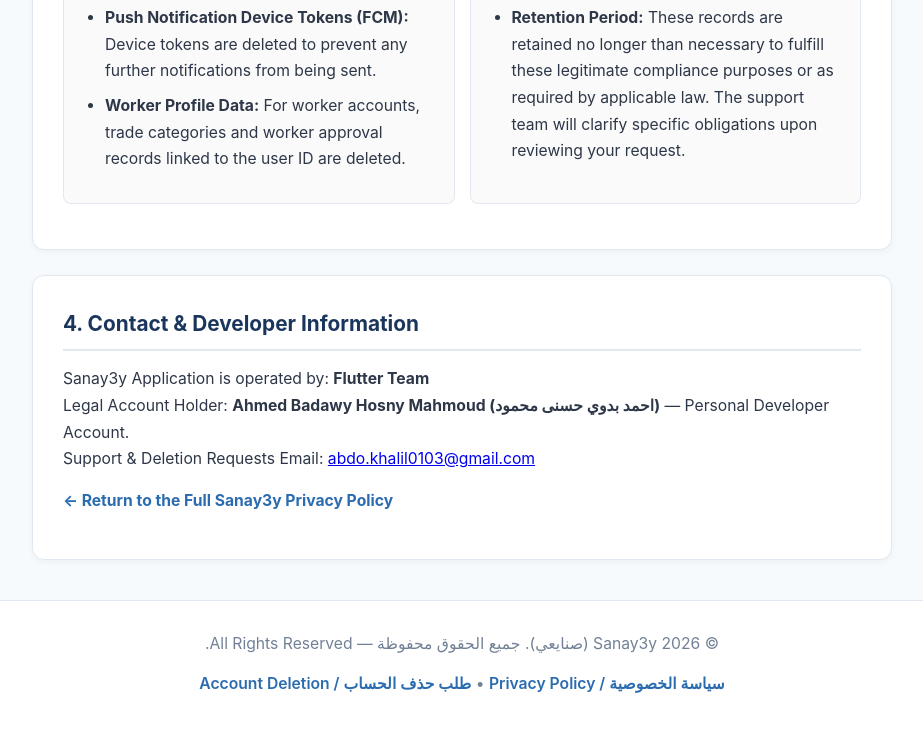
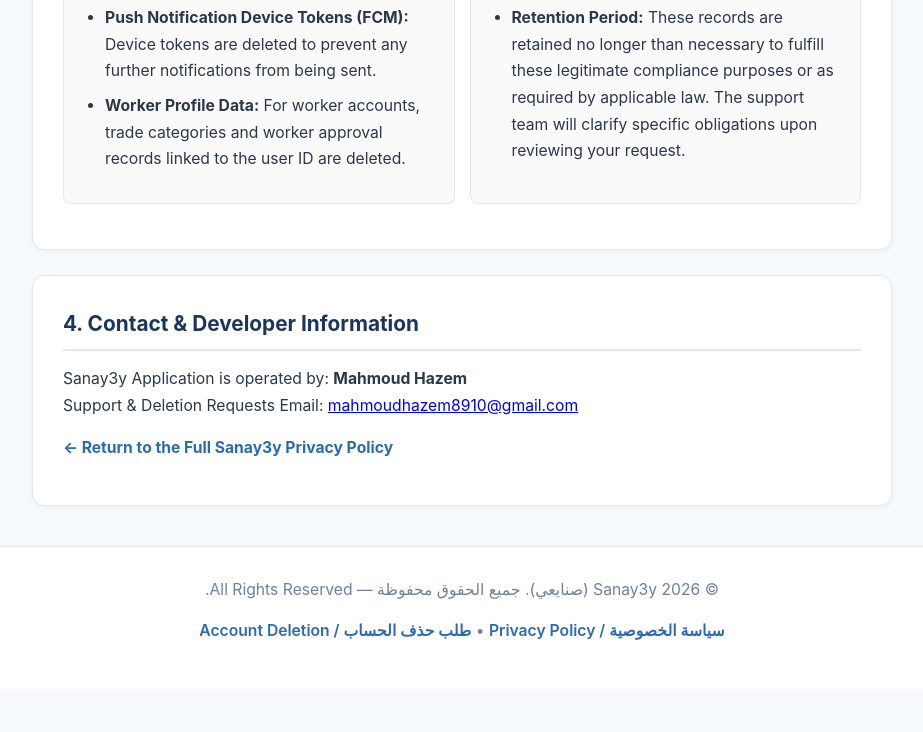
Before and after one commit to mahmoudhazem72/sanay3y-privacy-policy, a plain HTML site: page account-deletion.html in a window 1280 px wide. Shown: the part 4037-4769 px from the top of the page, without its empty margins (178-1101 px from the left). After the commit the page ends 4726 px from the top, so only its background shows below. Drawn offline with Linux system fonts and the light colour scheme.

Commit message:
Update developer information in account-deletion.html

```diff
--- a/account-deletion.html
+++ b/account-deletion.html
@@ -457,9 +457,9 @@
         <div class="card">
             <h2>4. Contact & Developer Information</h2>
             <p>
-                Sanay3y Application is operated by: <strong>Flutter Team</strong><br>
-                Legal Account Holder: <strong>Ahmed Badawy Hosny Mahmoud (احمد بدوي حسنى محمود)</strong> — Personal Developer Account.<br>
-                Support & Deletion Requests Email: <a href="mailto:abdo.khalil0103@gmail.com">abdo.khalil0103@gmail.com</a><br>
+                Sanay3y Application is operated by: <strong>Mahmoud Hazem</strong><br>
+
+                Support & Deletion Requests Email: <a href="mailto:mahmoudhazem8910@gmail.com">mahmoudhazem8910@gmail.com</a><br>
 
             </p>
             <p style="margin-top: 15px;">
```
